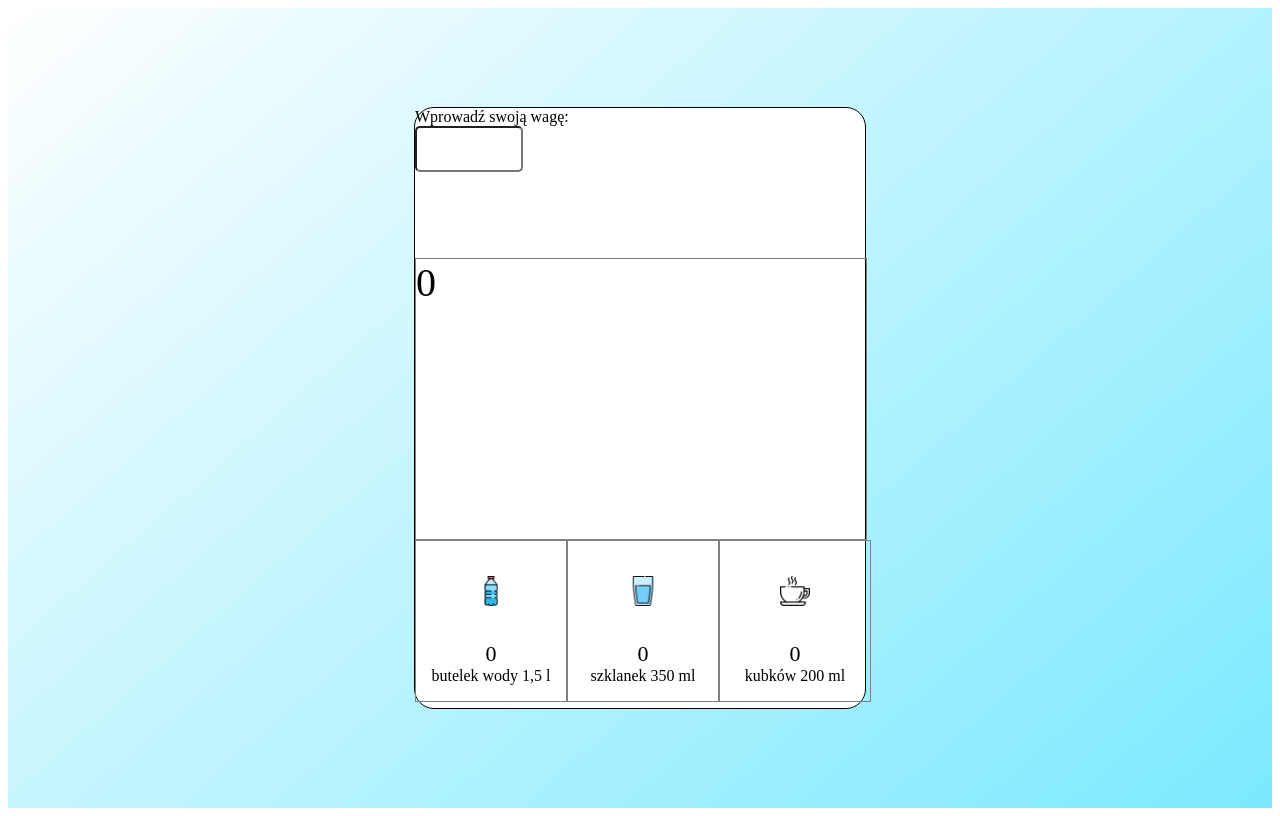
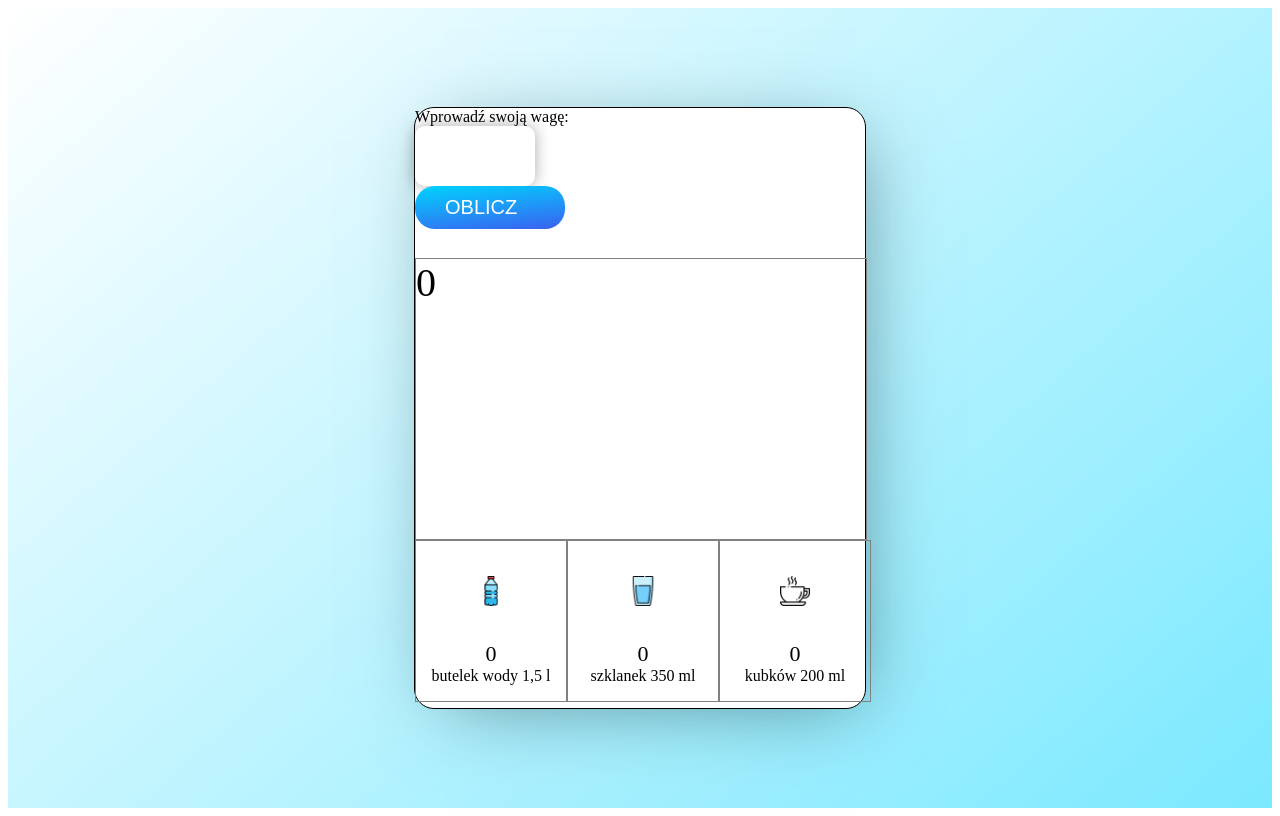
Before and after one commit to mateusz-mudry/water-drinking-app, a plain HTML site: page index.html in a window 1280 px wide. Drawn offline with Linux system fonts and the light colour scheme.

Commit message:
input element styled

```diff
--- a/index.html
+++ b/index.html
@@ -13,6 +13,7 @@
           <div class="weight-input-container">
             <label for="my-weight">Wprowadź swoją wagę:</label>
             <input type="number" id="my-weight" />
+            <button>Oblicz</button>
           </div>
           <div class="water-result">
             <div id="result" class="result">0</div>
--- a/styles.css
+++ b/styles.css
@@ -19,6 +19,7 @@
   border: 1px solid black;
   background-color: white;
   border-radius: 20px;
+  box-shadow: 11px 12px 76px -21px rgba(0, 35, 41, 0.52);
 }
 
 .weight-input-container {
@@ -90,10 +91,59 @@
 input {
   height: 40px;
   width: 100px;
+  border-color: #cccccc;
+  text-align: center;
+  padding: 10px;
   font-size: 25px;
-  border-radius: 5px;
+  border-width: 1px;
+  border-radius: 10px;
+  border-style: hidden;
+  box-shadow: 0px 0px 15px 0px rgba(42, 42, 42, 0.4);
+  text-decoration: none;
+  cursor: pointer;
+  -moz-appearance: textfield;
+}
+
+input::-webkit-outer-spin-button,
+input::-webkit-inner-spin-button {
+  -webkit-appearance: none;
+  margin: 0;
+}
+
+input:focus {
+  outline: none;
+  box-shadow: 0px 0px 15px 0px rgba(131, 186, 237, 0.473);
 }
 
 .result {
   font-size: 40px;
 }
+
+button {
+  /* font-family: Roboto, sans-serif; */
+  width: 150px;
+  font-weight: 100;
+  font-size: 20px;
+  color: #fff;
+  background: linear-gradient(174deg, #00d4ff 0%, #1140edd3 100%);
+  padding: 10px 30px;
+  border: none;
+  box-shadow: rgb(0, 0, 0) 0px 0px 0px 0px;
+  border-radius: 20px;
+  transition: 375ms;
+  transform: translateY(0);
+  display: flex;
+  flex-direction: row;
+  align-items: center;
+  cursor: pointer;
+  text-transform: uppercase;
+}
+
+button:hover {
+  transition: 375ms;
+  padding: 10px 49px;
+  transform: translateY(-0px);
+  background: linear-gradient(174deg, #00d4ff 0%, #1140edd3 100%);
+  color: #ffffff;
+  /* border: solid 2px #0066cc; */
+}
```
